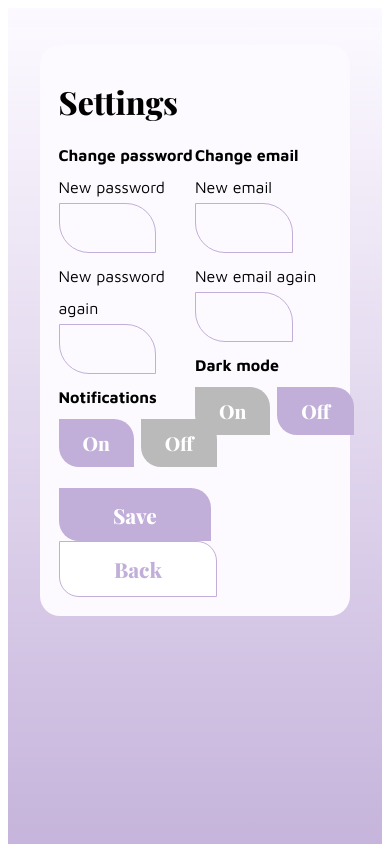
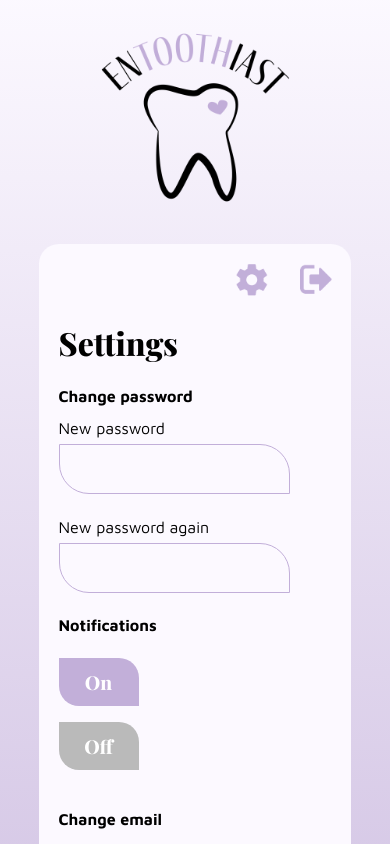
Before and after one commit to koenigscode/entoothiast-patient-ui, a Vue app: page /settings in a window 390 px wide. Shown: the top 844 px of the page. Built offline with nearby package versions, Linux system fonts and the light colour scheme.

Commit message:
Make Settings page responsive and add logo and icon bar #6 #8 #9

```diff
--- a/src/assets/styles/style.css
+++ b/src/assets/styles/style.css
@@ -7,10 +7,14 @@
   scroll-behavior: smooth;
   font-weight: 400;
   color: #000000;
-  background: linear-gradient(180deg, rgb(251.58, 248.6, 255) 0%, rgb(194, 175, 217) 100%);
-  margin: 0;
-  padding: 5% 0;
   min-height: 100vh;
+}
+
+body {
+    background: linear-gradient(180deg, rgb(251.58, 248.6, 255) 0%, rgb(194, 175, 217) 100%);
+    margin: 0;
+    padding: 0;
+    text-align: center;
 }
 
 h1,
@@ -29,6 +33,11 @@ p {
 
 iframe {
     box-shadow: var(--secondary-drop-shadow);
+}
+
+.logo {
+    max-width: 17%;
+    margin-top: 5%;
 }
 
 .border-radius {
@@ -62,8 +71,9 @@ iframe {
     padding: 5%;
     border-radius: 20px;
     background-color: #FCF9FF;
-    margin: auto;
+    margin: 5% auto;
     box-shadow: var(--secondary-drop-shadow);
+    text-align: left;
 }
 
 .columns {
@@ -135,3 +145,44 @@ iframe {
     margin-right: 5%;
     text-align: center;
 }
+
+.iconbar {
+    text-align: right;
+}
+
+.icon {
+    width: 2rem;
+    margin-left: 2rem;
+}
+
+@media only screen and (max-width: 600px) {
+    .logo {
+        max-width: 50%;
+    }
+
+    .columns {
+        flex-direction: column;
+    }
+
+    .half-column {
+        width: 120%;
+    }
+
+    .primary-btn {
+        font-size: 1rem;
+        padding: 0.8rem 3rem;
+    }
+
+    .secondary-btn {
+        font-size: 1rem;
+        padding: 0.8rem 3rem;
+    }
+
+    .on {
+        margin-bottom: 5%;
+    }
+
+    .off {
+        margin-bottom: 5%;
+    }
+  }
--- a/src/views/Settings.vue
+++ b/src/views/Settings.vue
@@ -1,5 +1,11 @@
 <template>
+  <body>
+    <img src="../assets/entoothiast.png" class="logo">
     <div class="container">
+      <div class="iconbar">
+        <img src="../assets/settings.png" class="icon">
+        <img src="../assets/logout.png" class="icon">
+      </div>
       <h1>Settings</h1>
       <div class="columns">
         <div class="half-column">
@@ -37,6 +43,7 @@
     <button class="secondary-btn">Back</button>
 
   </div>
+</body>
 </template>
 
 <script>
```
